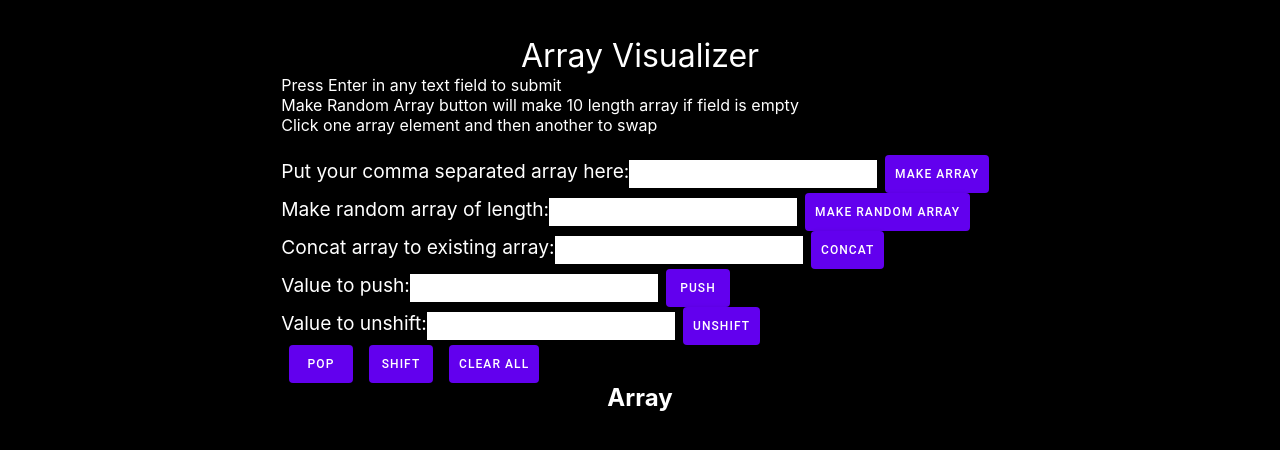
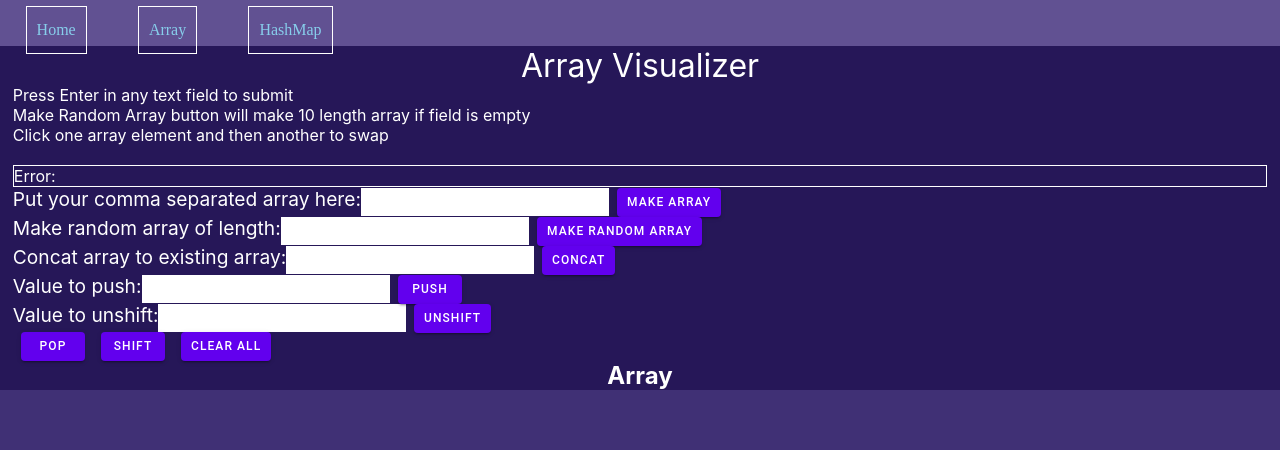
Before and after one commit to kjameer0/hashmap-visualizer, a React (Vite) app: page /arr in a window 1280 px wide. Shown: the top 450 px of the page. Built offline with nearby package versions, Linux system fonts and the light colour scheme.

Commit message:
added error box

```diff
--- a/src/App.tsx
+++ b/src/App.tsx
@@ -1,13 +1,13 @@
 import { Header } from 'components/Header';
 import { Button } from 'components/Button';
+import NavBar from 'components/NavBar';
 import { ReactComponent as Logo } from 'assets/favicon.svg';
 import { Outlet } from 'react-router-dom';
 
 function App() {
   return (
     <div className="App">
-      <Header title="hola" />
-      <Button onClick={() => alert('hola')}>hy</Button>
+      <NavBar />
       <Outlet />
     </div>
   );
--- a/src/components/ArrList.tsx
+++ b/src/components/ArrList.tsx
@@ -34,7 +34,7 @@ export default function ArrList({
           <li key={idx}>
             <p>{idx}</p>
             <button
-              style={{ backgroundColor: swapVal.idx === idx ? 'white' : 'black' }}
+              style={{ backgroundColor: swapVal.idx === idx ? 'white' : '#261785' }}
               onClick={(e) => handleSwapClick(e, { idx, val: el })}
             >
               {el}
--- /dev/null
+++ b/src/components/NavBar.tsx
@@ -0,0 +1,30 @@
+import React, { useState } from 'react';
+import { NavLink } from 'react-router-dom';
+//just make a cosmetic version
+export default function NavBar() {
+  return (
+    <div className={'nav-bar'}>
+      <ul>
+        <li>
+          <NavLink
+            className={'nh'}
+            to="/"
+            style={({ isActive }) => (isActive ? { backgroundColor: 'white' } : undefined)}
+          >
+            Home
+          </NavLink>
+        </li>
+        <li>
+          <NavLink className={'nh'} to="/arr">
+            Array
+          </NavLink>
+        </li>
+        <li>
+          <NavLink className={'nh'} to="/">
+            HashMap
+          </NavLink>
+        </li>
+      </ul>
+    </div>
+  );
+}
--- a/src/components/visualizers/array.tsx
+++ b/src/components/visualizers/array.tsx
@@ -1,4 +1,4 @@
-import { useState } from 'react';
+import { useState, useEffect } from 'react';
 import ArrList from 'components/ArrList';
 
 import { stringToArray, generateRandomArray, produceErrorMessage } from 'utils/arr-utils';
@@ -11,6 +11,10 @@ export default function Arr() {
   const [pushField, setPushField] = useState('');
   const [unshiftField, setUnshiftField] = useState('');
   const [errorText, setErrorText] = useState('');
+  //clears error text if any changes in array happen
+  useEffect(() => {
+    setErrorText('');
+  }, [arr]);
   function handleMakeArrayClick() {
     try {
       if (!makeField.length) throw new Error('Please enter literally anything to make an array');
@@ -88,6 +92,12 @@ export default function Arr() {
       </p>
       <p className="sub-title">Click one array element and then another to swap</p>
       <br />
+      <div className="error-box">
+        <p>
+          Error:
+          {errorText}
+        </p>
+      </div>
       <div>
         <div className="arr-input-line">
           <label htmlFor="array-input">Put your comma separated array here:</label>
--- a/src/index.css
+++ b/src/index.css
@@ -9,18 +9,60 @@
   border: 10px solid blue;
 }
 body {
-  background-color: black;
+  background-color: #403075;
+}
+.App {
   display: flex;
   justify-content: center;
   flex-wrap: wrap;
 }
+.nh {
+  cursor: pointer;
+  position: relative;
+  flex-basis: 100%;
+  padding: 10px;
+  margin: -10px;
+}
+.nav-bar {
+  position: sticky;
+  display: inline-block;
+  height: 2.9rem;
+  flex-basis: 100%;
+  color: white;
+  background-color: #615192;
+}
+.nav-bar > ul > li {
+  position: relative;
+  top: -.4rem;
+  border: 1px solid white;
+  display: flex;
+  justify-content: center;
+  align-items: center;
+  height: 3rem;
+}
+.nav-bar > ul > li:hover {
+  background-color: white;
+}
+
+li > button{
+  display: flex;
+  justify-content: center;
+  align-items: center;
+}
+ .nav-button {
+  flex-basis: 100%;
+  text-align: center;
+  align-self: stretch;
+  border: 1px solid red;
+}
 .container {
+  background-color: #261758;
   flex-basis: 100%;
-  background-color: black;
+  /* border: 10px solid blue; */
   display: inline-block;
-  width:100%;
   padding-left: 1%;
   padding-right: 1%;
+  height:100%;
   color: white;
   font-family: -apple-system, BlinkMacSystemFont, 'Segoe UI', 'Roboto', 'Oxygen', 'Ubuntu',
     'Cantarell', 'Fira Sans', 'Droid Sans', 'Helvetica Neue', sans-serif;
@@ -49,7 +91,7 @@ body {
   font-family: Roboto,sans-serif;
   font-size: .75rem;
   font-weight: 500;
-  height: 38px;
+  height: 1.8rem;
   justify-content: center;
   letter-spacing: .0892857em;
   line-height: normal;
@@ -117,9 +159,10 @@ li {
   float: left;
   padding: 10px;
   margin: 1% 2%;
-  color: red;
+  color: skyblue;
 }
-li > button {
+.arr-list > li > button {
+  background-color: white;
   border: 1px solid white;
   border-radius: 100%;
   padding: 1.2rem;
@@ -137,3 +180,6 @@ input {
   background-color: white;
   vertical-align: middle;
 }
+.error-box {
+  border: 1px solid white;
+}
```
